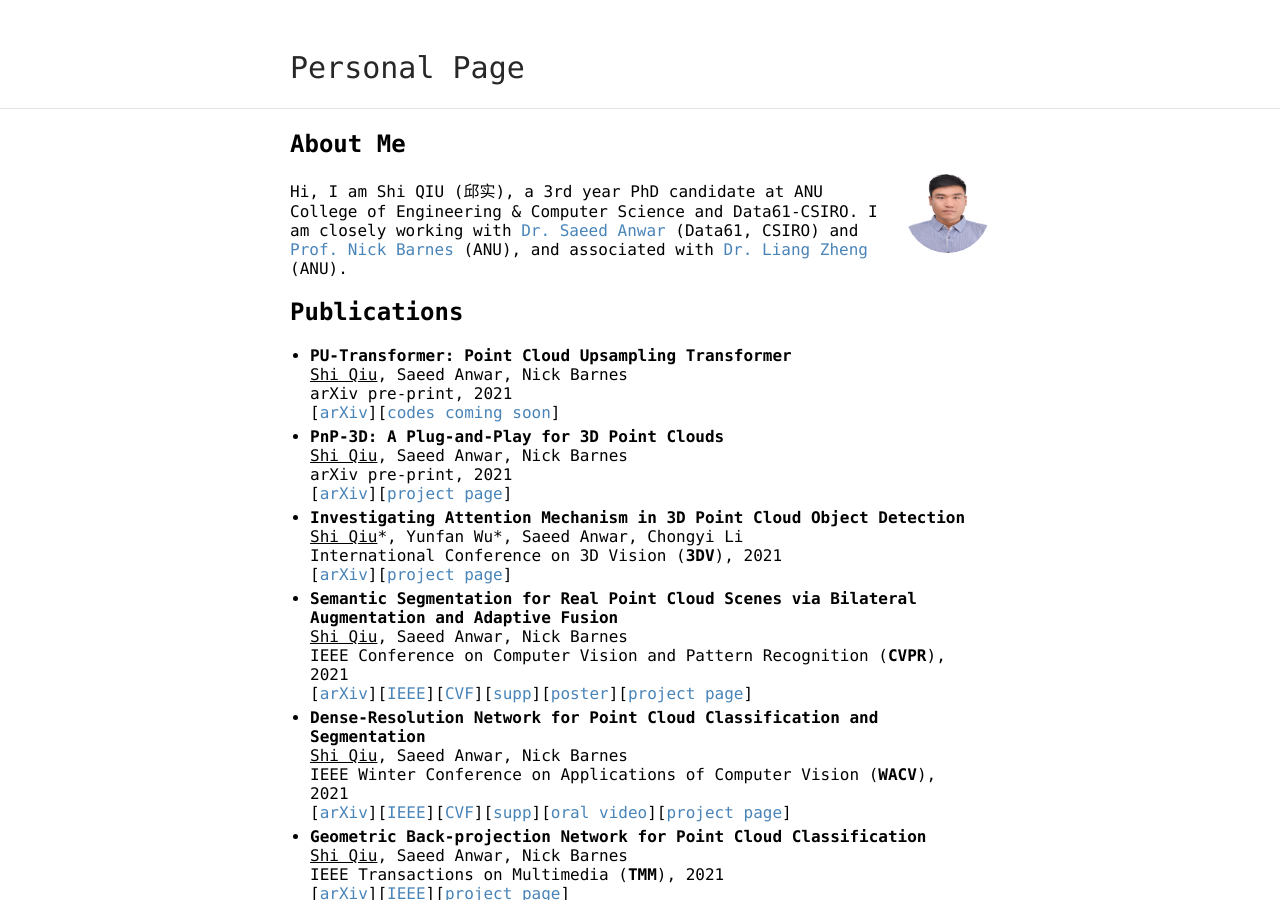
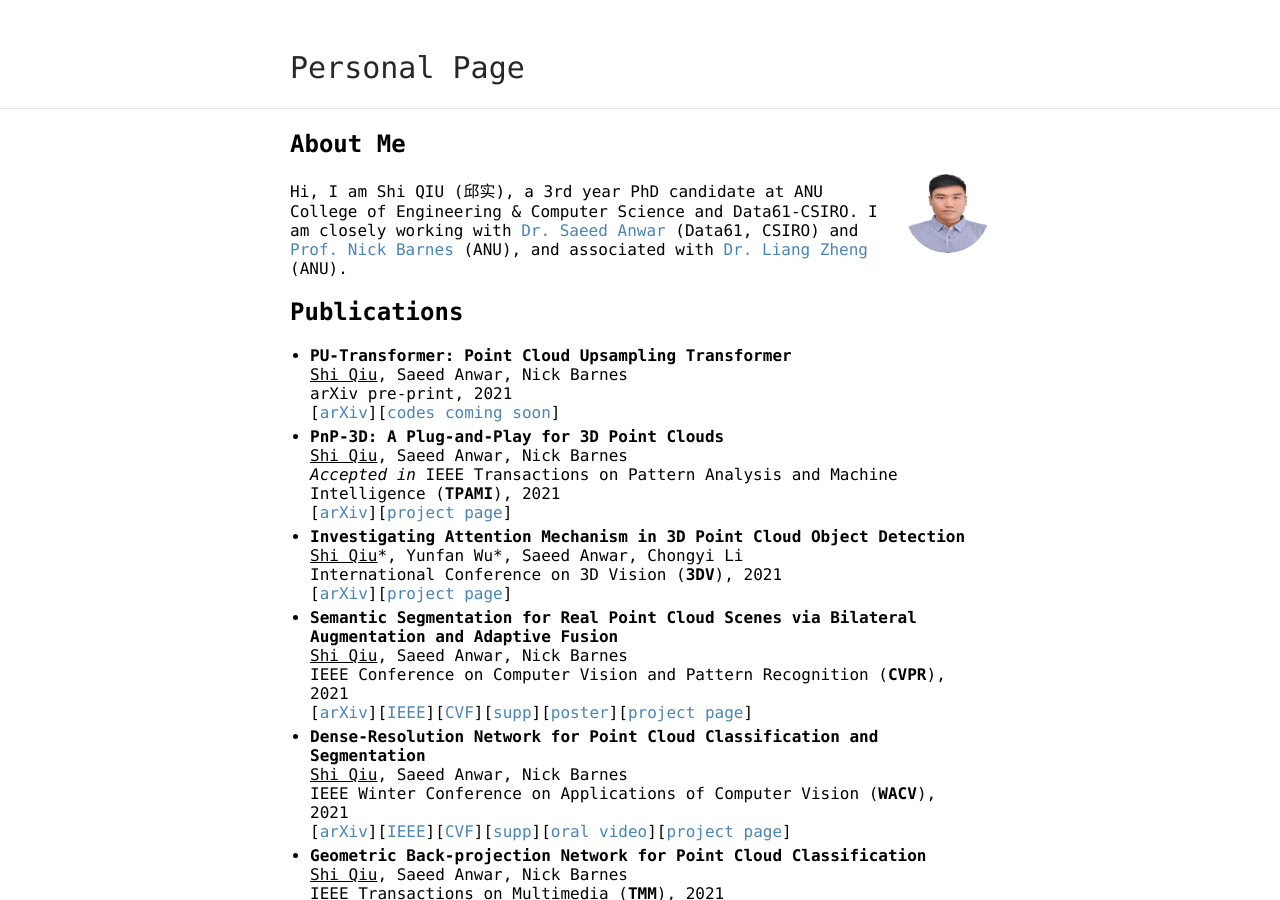
Before and after one commit to ShiQiu0419/ShiQiu0419.github.io, a Jekyll site: the page built from index.md, in a window 1280 px wide and 900 px high. Built offline with Jekyll 4.4.1, drawn with Linux system fonts in a browser that asks for light colours; our own code applies the rules of GitHub Pages for plain Markdown files.

Commit message:
Update index.md

```diff
--- a/index.md
+++ b/index.md
@@ -14,7 +14,7 @@ arXiv pre-print, 2021
 [[arXiv](https://arxiv.org/abs/2111.12242)][[codes coming soon](https://shiqiu0419.github.io/)]
 * **PnP-3D: A Plug-and-Play for 3D Point Clouds**
 <ins>Shi Qiu</ins>, Saeed Anwar, Nick Barnes
-arXiv pre-print, 2021
+*Accepted in* IEEE Transactions on Pattern Analysis and Machine Intelligence (**TPAMI**), 2021
 [[arXiv](https://arxiv.org/abs/2108.07378)][[project page](https://github.com/ShiQiu0419/pnp-3d)]
 * **Investigating Attention Mechanism in 3D Point Cloud Object Detection**
 <ins>Shi Qiu</ins>\*, Yunfan Wu\*, Saeed Anwar, Chongyi Li
```
